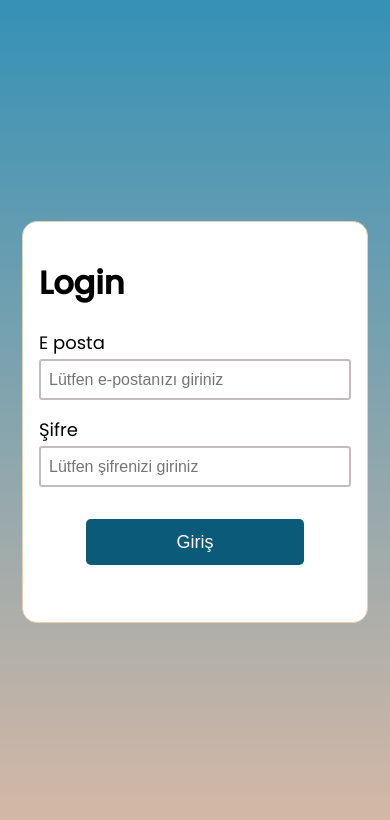
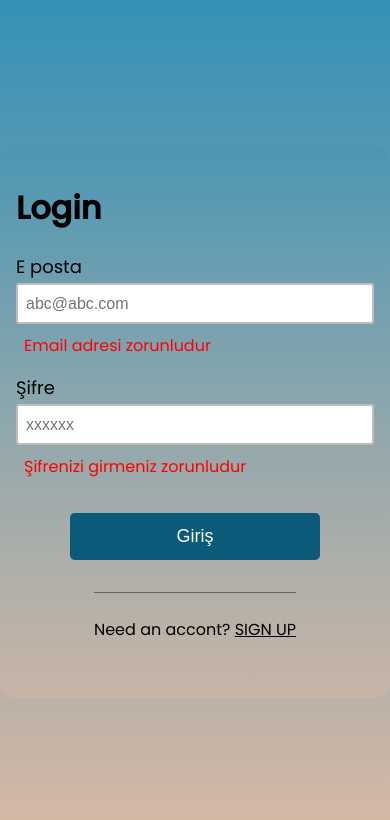
Before and after one commit to sharp3614/schat-app, a React (Create React App) app: page /login in a window 390 px wide. Both pictures are taken after a click on the button "Giriş". Shown: the top 820 px of the page. Built offline with nearby package versions, Linux system fonts and the light colour scheme; no server answers.

Commit message:
Added formik and yup

```diff
--- a/package.json
+++ b/package.json
@@ -7,13 +7,15 @@
     "@testing-library/react": "^13.4.0",
     "@testing-library/user-event": "^13.5.0",
     "firebase": "^9.9.4",
+    "formik": "^2.2.9",
     "react": "^18.2.0",
     "react-dom": "^18.2.0",
     "react-router-dom": "^6.3.0",
     "react-scripts": "5.0.1",
     "react-toastify": "^9.0.8",
     "sass": "^1.54.9",
-    "web-vitals": "^2.1.4"
+    "web-vitals": "^2.1.4",
+    "yup": "^0.32.11"
   },
   "scripts": {
     "start": "react-scripts start",
--- a/src/components/input/index.js
+++ b/src/components/input/index.js
@@ -2,11 +2,24 @@ import React from 'react'
 import Style from './style.module.scss'
 
 const Input = (props) => {
-    const {title, name, type, placeholder, inputRef} = props
+  const { title, name, type, placeholder, inputRef, inputValue, onChange, error } = props
   return (
     <div className={Style.Container}>
-        <label htmlFor={name}>{title}</label>
-        <input ref={inputRef} id={name} name={name} type={type} placeholder={placeholder} />
+      <label
+        htmlFor={name}
+      >
+        {title}
+      </label>
+      <input
+        ref={inputRef}
+        value={inputValue}
+        id={name}
+        name={name}
+        type={type}
+        placeholder={placeholder}
+        onChange={onChange}
+      />
+      {error && <span className={Style.warning}>{error}</span>}
     </div>
   )
 }
--- a/src/components/input/style.module.scss
+++ b/src/components/input/style.module.scss
@@ -19,4 +19,12 @@
       font-size: 16px;
     }
   }
+
+  .warning{
+    margin-top: -2%;
+    padding-left: .5rem;
+    color: red;
+    margin-bottom: 1rem;
+  }
+
 }
--- /dev/null
+++ b/src/constants/authYup.js
@@ -0,0 +1,31 @@
+import * as yup from 'yup';
+
+export const loginSchema = yup.object().shape({
+    email: yup
+        .string()
+        .email('Lütfen geçerli bir email adresi giriniz')
+        .required('Email adresi zorunludur'),
+    password: yup
+        .string()
+        .required('Şifrenizi girmeniz zorunludur')
+})
+
+export const registerSchema = yup.object().shape({
+    username: yup
+        .string()
+        .required('Kullanıcı adını girmek zorunludur')
+        .min(2, 'Kullanıcı adı en az 2 karakter olmalıdır.')
+        .max(20, 'Kullanıcı adı en fazla 20 karakter olmalıdır.'),
+    email: yup
+        .string()
+        .email('Lütfen geçerli bir email adresi giriniz')
+        .required('Email adresi zorunludur'),
+    password: yup
+        .string()
+        .required('Şifrenizi girmeniz zorunludur')
+        .matches(
+            /^(?=.*[a-z])(?=.*[A-Z])(?=.*[0-9])(?=.*[!@#$%^&*])(?=.{8,})/,
+            "Must Contain 8 Characters, One Uppercase, One Lowercase, One Number and one special case Character"
+
+        ),
+})
--- a/src/pages/login/index.js
+++ b/src/pages/login/index.js
@@ -1,24 +1,50 @@
-import React, { useRef } from 'react'
+import { useFormik } from 'formik'
+import React from 'react'
+import { Link } from 'react-router-dom'
 import Button from '../../components/button'
 import Input from '../../components/input'
+import { login } from '../../constants/firebase'
+import { loginSchema } from '../../constants/authYup'
 import Style from './style.module.scss'
 
 const Login = () => {
-    let emailRef = useRef()
-    let passwordRef = useRef()
 
-    const handleSubmit = () => {
-        console.log(emailRef, "----", passwordRef)
-    }
+    const formik = useFormik({
+        initialValues: {
+            email: '',
+            password: ''
+        },
+        validationSchema: loginSchema,
+        onSubmit: values => {
+            login(values.email, values.password)
+        },
+    });
 
     return (
         <div className={Style.Login}>
             <div className={Style.Container}>
                 <h1>Login</h1>
-                <Input inputRef={emailRef} title="E posta" name="email" type="text" placeholder='Lütfen e-postanızı giriniz' />
-                <Input inputRef={passwordRef} title="Şifre" name="password" type="password" placeholder='Lütfen şifrenizi giriniz' />
+                <Input
+                    title="E posta"
+                    name="email"
+                    type="text"
+                    placeholder='abc@abc.com'
+                    onChange={formik.handleChange}
+                    inputValue={formik.values.email}
+                    error={formik.errors.email}
+                />
+                <Input
+                    title="Şifre"
+                    name="password"
+                    type="password"
+                    placeholder='xxxxxx'
+                    onChange={formik.handleChange}
+                    inputValue={formik.values.password}
+                    error={formik.errors.password}
+                />
                 <div className={Style.Footer}>
-                    <Button clss="primary" title="Giriş" click={handleSubmit} />
+                    <Button clss="primary" title="Giriş" click={formik.handleSubmit} />
+                    <p>Need an accont? <Link to={'/register'}>SIGN UP</Link></p>
                 </div>
             </div>
         </div>
--- a/src/pages/login/style.module.scss
+++ b/src/pages/login/style.module.scss
@@ -19,10 +19,61 @@
   }
   .Footer{
     display: flex;
-    justify-content: center;
+    flex-direction: column;
+    align-items: center;
     Button{
       margin-top: 5%;
       width: 70%;
+      margin-bottom: 1rem;
+    }
+    p{
+      border-top: .1rem solid rgba(0, 0, 0, 0.418);
+      padding: 1.5rem 5rem;
+      text-align: center;
+      a{
+        color: #000;
+      }
     }
   }
 }
+
+@media screen and (max-width: 600px) {
+  .Login {
+    width: 100%;
+    height: 100%;
+    display: flex;
+    justify-content: center;
+    align-items: center;
+    .Container {
+      width: 100%;
+      min-height: 23rem;
+      background: linear-gradient(to top, #d9b9a566, #3591b635);
+      border: 0;
+      border-radius: 15px;
+      padding: 1rem;
+      font-family: "Poppins", sans-serif;
+    }
+    Input{
+      margin-bottom: 1rem;
+    }
+    .Footer{
+      display: flex;
+      flex-direction: column;
+      align-items: center;
+      Button{
+        margin-top: 5%;
+        width: 70%;
+        margin-bottom: 1rem;
+      }
+      p{
+        border-top: .1rem solid rgba(0, 0, 0, 0.418);
+        padding: 1.5rem 0;
+        text-align: center;
+        a{
+          color: #000;
+        }
+      }
+    }
+  }
+
+}
--- a/src/pages/register/index.js
+++ b/src/pages/register/index.js
@@ -1,29 +1,63 @@
-import React, { useRef } from 'react'
+import React from 'react'
+import { Link } from 'react-router-dom'
+import { useFormik } from 'formik'
+
 import Button from '../../components/button'
 import Input from '../../components/input'
+import { register } from '../../constants/firebase'
+import { registerSchema } from '../../constants/authYup'
+import Style from './style.module.scss'
 
-import Style from './style.module.scss'
 
 const Register = () => {
 
-    let usernameRef = useRef()
-    let emailRef = useRef()
-    let passwordRef = useRef()
+    const formik = useFormik({
+        initialValues: {
+            username: '',
+            email: '',
+            password: ''
+        },
+        validationSchema: registerSchema,
+        onSubmit: values => {
+            register(values.email, values.password)
+        }
+    })
 
-
-    const handleSubmit = async () =>{
-        console.log(emailRef, "----", passwordRef)
-    }
     return (
         <div className={Style.Login}>
             <div className={Style.Container}>
                 <h1>Kayıt Ol</h1>
-                <Input inputRef={usernameRef} title="Kullanıcı Adı" name="username" type="text" placeholder='Lütfen kullanıcı adınızı giriniz' />
-                <Input inputRef={emailRef} title="E posta" name="email" type="text" placeholder='Lütfen e-postanızı giriniz' />
-                <Input inputRef={passwordRef} title="Şifre" name="password" type="password" placeholder='Lütfen şifrenizi giriniz' />
+                <Input
+                    title="Kullanıcı Adı"
+                    name="username"
+                    type="text"
+                    placeholder='Lütfen kullanıcı adınızı giriniz'
+                    onChange={formik.handleChange}
+                    inputValue={formik.values.username}
+                    error={formik.errors.username}
+                />
+                <Input
+                    title="E posta"
+                    name="email"
+                    type="text"
+                    placeholder='Lütfen e-postanızı giriniz'
+                    onChange={formik.handleChange}
+                    inputValue={formik.values.email}
+                    error={formik.errors.email}
+                />
+                <Input
+                    title="Şifre"
+                    name="password"
+                    type="password"
+                    placeholder='Lütfen şifrenizi giriniz'
+                    onChange={formik.handleChange}
+                    inputValue={formik.values.password}
+                    error={formik.errors.password}
+                />
 
                 <div className={Style.Footer}>
-                    <Button clss="primary" title="Kayıt Ol" click={handleSubmit} />
+                    <Button clss="primary" title="Kayıt Ol" click={formik.handleSubmit} />
+                    <p>Already a user? <Link to={'/login'}>LOGIN</Link></p>
                 </div>
             </div>
         </div>
--- a/src/pages/register/style.module.scss
+++ b/src/pages/register/style.module.scss
@@ -14,16 +14,26 @@
     border-radius: 15px;
     padding: 1rem;
   }
-  Input{
+  Input {
     margin-bottom: 1rem;
     font-family: "Poppins", sans-serif;
   }
   .Footer{
     display: flex;
-    justify-content: center;
+    flex-direction: column;
+    align-items: center;
     Button{
       margin-top: 5%;
       width: 70%;
+      margin-bottom: 1rem;
+    }
+    p{
+      border-top: .1rem solid rgba(0, 0, 0, 0.418);
+      padding: 1.5rem 5rem;
+      text-align: center;
+      a{
+        color: #000;
+      }
     }
   }
 }
```
Also changed, not shown: 1 other file (tests, documents, lock files or other folders).
